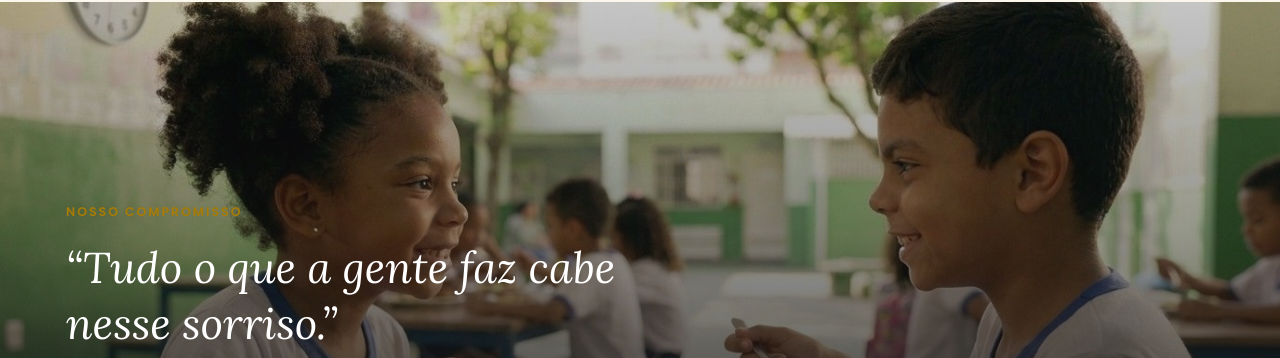
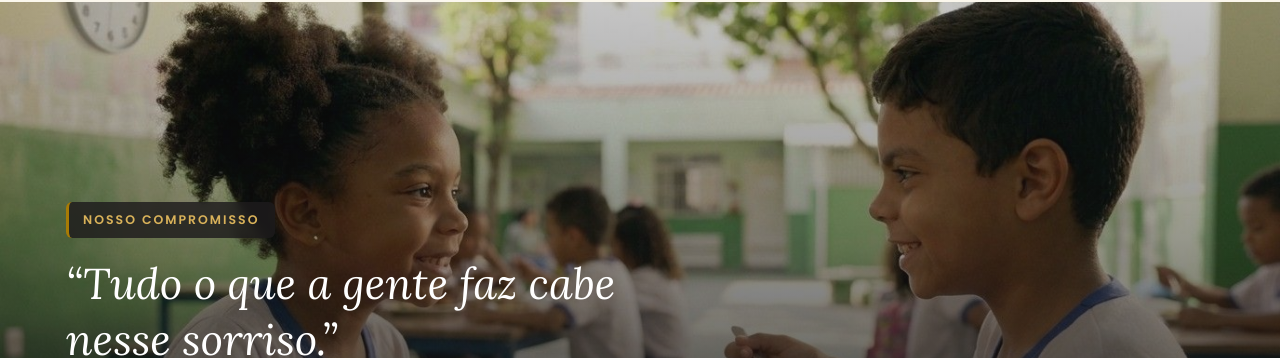
Before and after one commit to ivantorresmus-wq/belamesa-site, a plain HTML site: page index.html in a window 1280 px wide. Shown: the part 5835-6193 px from the top of the page. Drawn offline with Linux system fonts and the light colour scheme.

Commit message:
Manifesto: tarja grafite com filete dourado no 'Nosso compromisso' para legibilidade
Co-Authored-By: Claude Opus 5.5 <noreply@anthropic.com>
Claude-Session: https://claude.ai/code/session_01U54LKjMxYZ4LYBqHnsRsdb

```diff
--- a/index.html
+++ b/index.html
@@ -182,6 +182,7 @@ body::before{content:"";position:fixed;inset:0 0 auto;height:env(safe-area-inset
 .manifesto::after{content:"";position:absolute;inset:0;background:linear-gradient(0deg,rgba(25,24,24,.88) 0%,rgba(25,24,24,.45) 55%,rgba(25,24,24,.25) 100%)}
 .manifesto .wrap{position:relative;z-index:2;padding-block:200px 80px;display:grid;gap:18px}
 .manifesto blockquote{margin:0;font-family:var(--quote);font-style:italic;font-size:clamp(1.6rem,3.4vw,2.7rem);line-height:1.3;max-width:24ch}
+.manifesto .eyebrow{justify-self:start;background:rgba(30,28,29,.82);color:var(--gold-soft);padding:8px 16px 8px 14px;border-radius:6px;border-left:3px solid var(--gold);-webkit-backdrop-filter:blur(4px);backdrop-filter:blur(4px)}
 .manifesto .sig{display:flex;align-items:center;gap:16px;margin-top:10px}
 .manifesto .sig img{position:static;width:150px;height:auto;object-fit:contain}
 .manifesto .sig span{color:var(--gold-soft);font-size:.95rem;letter-spacing:.04em}
```
